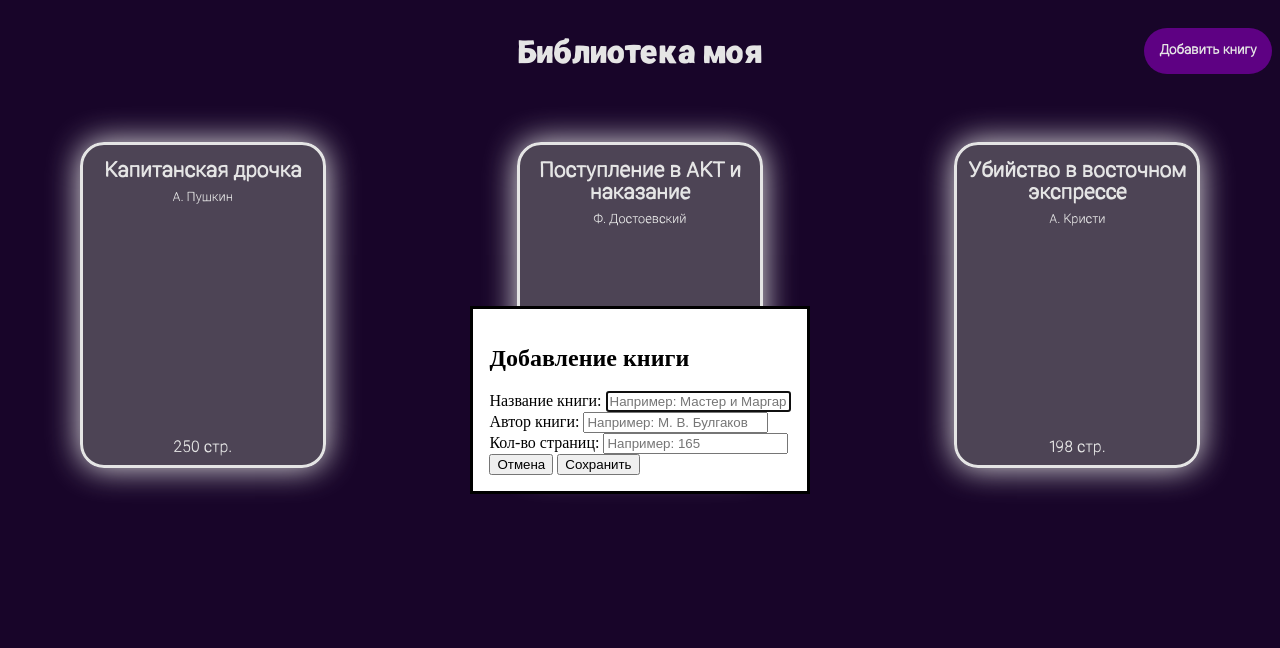
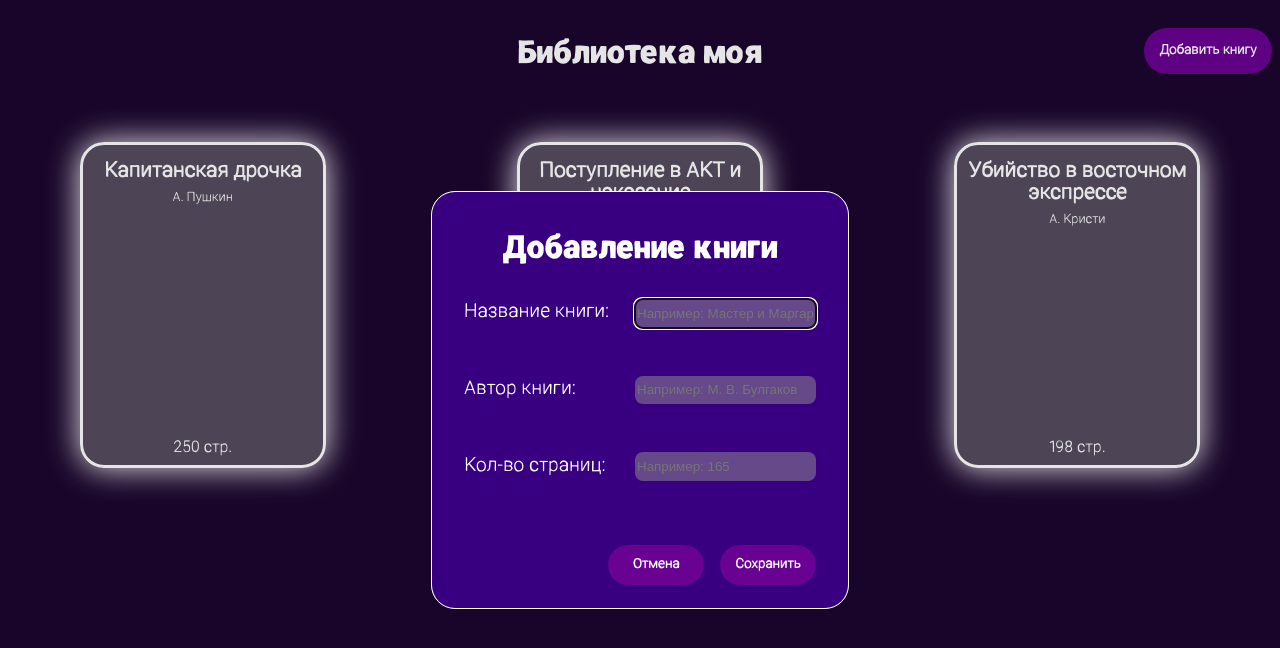
Before and after one commit to MEFrOG29/Library, a plain HTML site: page index.html in a window 1280 px wide. Both pictures are taken after a click on the button "Добавить книгу". Drawn offline with Linux system fonts and the light colour scheme.

Commit message:
add book complete

```diff
--- a/index.html
+++ b/index.html
@@ -48,8 +48,12 @@
           />
         </div>
         <div class="dialog__actions">
-          <button type="button" class="cancel__btn">Отмена</button>
-          <button type="submit" class="save__btn">Сохранить</button>
+          <button type="button" id="cancel__btn" class="dialog__button">
+            Отмена
+          </button>
+          <button type="submit" id="save__btn" class="dialog__button">
+            Сохранить
+          </button>
         </div>
       </form>
     </dialog>
--- a/script.js
+++ b/script.js
@@ -63,7 +63,7 @@ function ShowLibrary() {
 const add_btn = document.querySelector(".add__btn");
 const dialog = document.querySelector(".newBook__dialog");
 const form = document.querySelector(".newBook__form");
-const cancelBtn = document.querySelector(".cancel__btn");
+const cancelBtn = document.querySelector("#cancel__btn");
 
 add_btn.addEventListener("click", () => {
   dialog.showModal();
@@ -73,4 +73,21 @@ cancelBtn.addEventListener("click", () => {
   dialog.close();
 });
 
+form.addEventListener("submit", (e) => {
+  e.preventDefault();
+  catalog.replaceChildren();
+  const formData = new FormData(form);
+  const newBook = {
+    title: formData.get("title"),
+    author: formData.get("author"),
+    pages: formData.get("pages"),
+  };
+
+  addToLibrary(newBook);
+
+  form.reset();
+  dialog.close();
+  ShowLibrary();
+});
+
 ShowLibrary();
--- a/style.css
+++ b/style.css
@@ -9,6 +9,8 @@
 
 :root {
   --main-background-color: rgb(27, 6, 46);
+  --form-background-color: rgb(56, 0, 129);
+  --card-background-color: rgb(146, 146, 144, 0.5);
   --text-color: rgb(255, 255, 255);
   --btn-color: rgb(105, 1, 146);
 }
@@ -17,6 +19,7 @@ html {
   background-color: var(--main-background-color);
 }
 
+h2,
 p {
   margin: 0;
   padding: 0;
@@ -68,7 +71,7 @@ p {
   border: 0.2em solid white;
   border-radius: 1.5rem;
   box-shadow: 0 0 2rem white;
-  background-color: rgb(146, 146, 144, 0.5);
+  background-color: var(--card-background-color);
 }
 .card__title {
   font-family: "ramona-light", sans-serif;
@@ -92,3 +95,61 @@ p {
   text-align: center;
   color: var(--text-color);
 }
+
+.newBook__dialog {
+  padding: 0;
+  border: 1px solid var(--text-color);
+  border-radius: 1.5rem;
+}
+
+.newBook__form {
+  width: 22rem;
+  height: 22rem;
+  padding: 2rem;
+  border: 0;
+  background-color: var(--form-background-color);
+}
+
+.title__form {
+  font-family: "ramona-bold", sans-serif;
+  font-size: 2rem;
+  text-align: center;
+  margin-bottom: 2rem;
+  color: var(--text-color);
+}
+
+.form__group {
+  display: flex;
+  justify-content: space-between;
+  align-items: center;
+  font-family: "ramona-light", sans-serif;
+  font-size: 1.2rem;
+  margin-bottom: 3rem;
+  color: var(--text-color);
+}
+
+input {
+  background-color: var(--card-background-color);
+  border: 0;
+  border-radius: 0.5rem;
+  height: 2em;
+  color: var(--text-color);
+}
+
+.dialog__actions {
+  display: flex;
+  gap: 1rem;
+  justify-content: end;
+  margin-top: 4rem;
+}
+
+.dialog__button {
+  width: 6rem;
+  height: 2.5rem;
+  border: 0;
+  border-radius: 1.5rem;
+  font-family: "ramona-light", sans-serif;
+  font-weight: 600;
+  color: var(--text-color);
+  background-color: var(--btn-color);
+}
```
